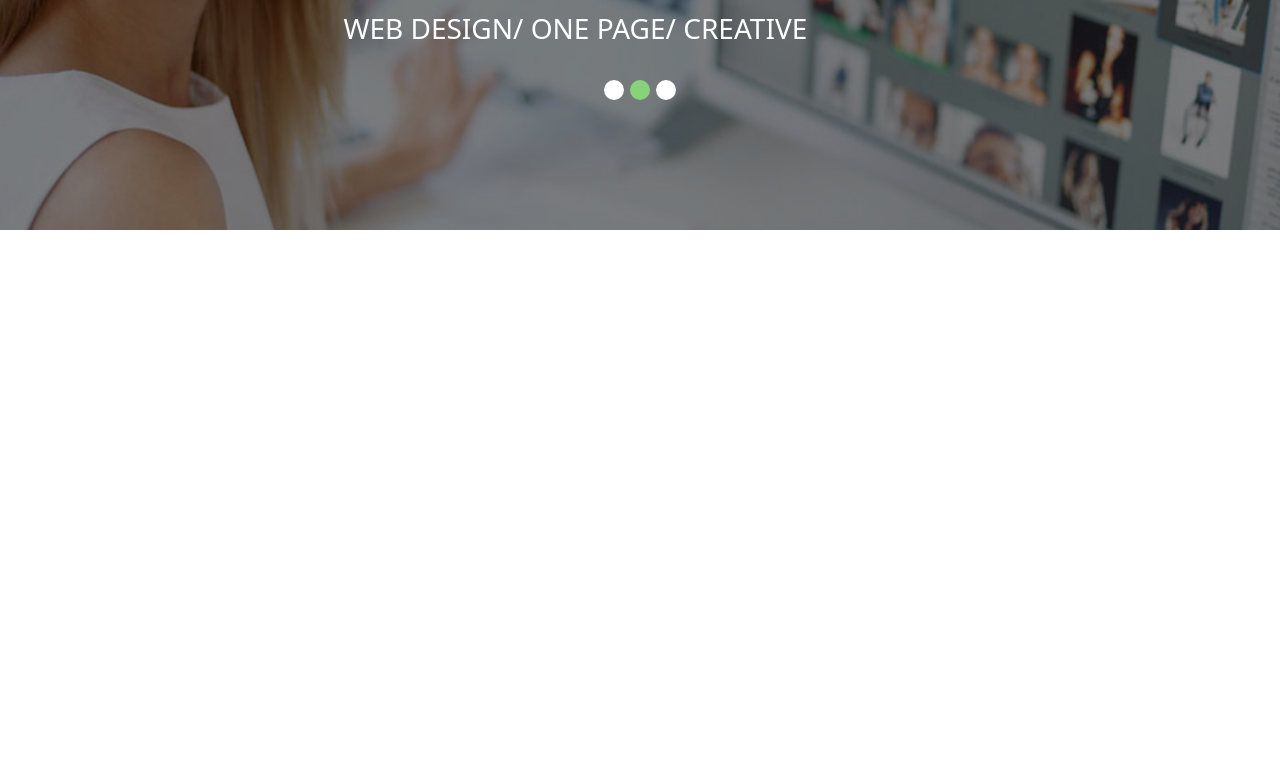
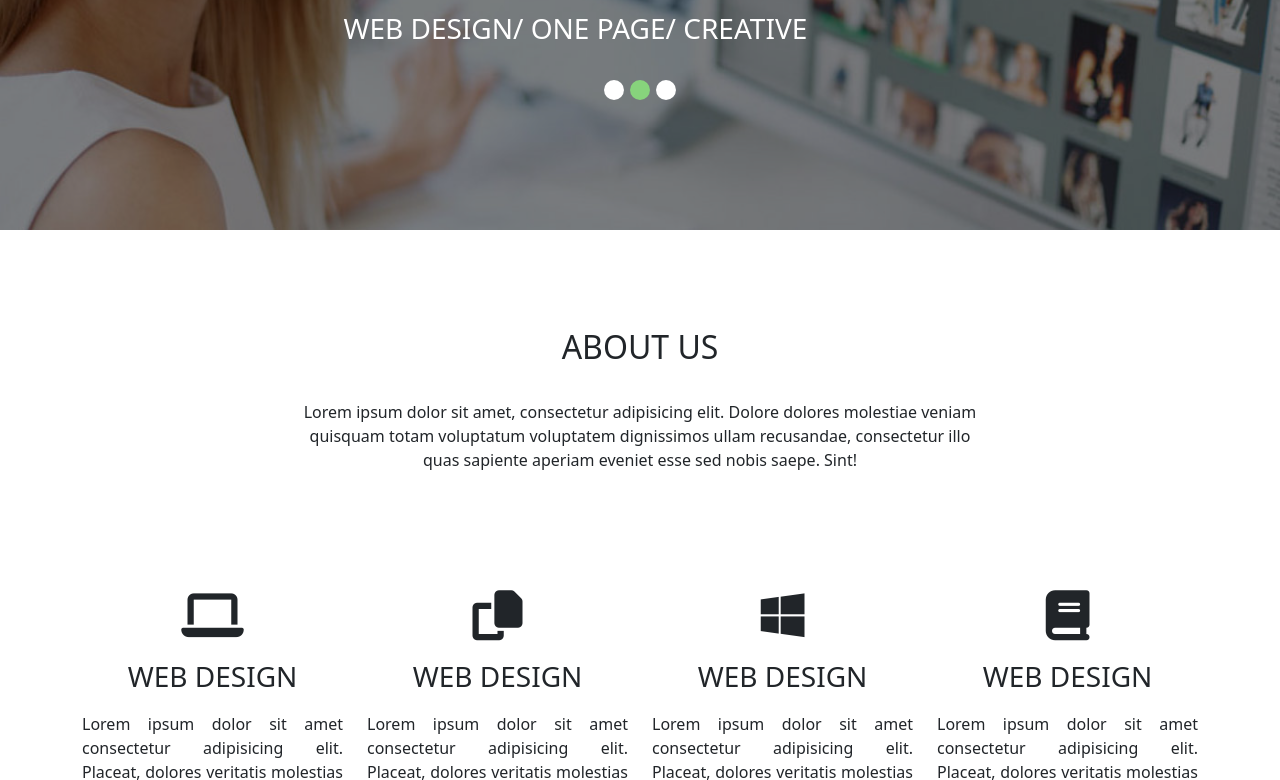
Before and after one commit to shafikcmt/onu-project, a plain HTML site: page index.html in a window 1280 px wide. Shown: the part 420-1200 px from the top of the page. Before the commit the page ends 800 px from the top, so only its background shows below. Drawn offline with nearby package versions, Linux system fonts and the light colour scheme.

Commit message:
Row2 is Completed

```diff
--- a/css/style.css
+++ b/css/style.css
@@ -54,9 +54,6 @@
 
 }
 .carousel-indicators .active {
-    height: 20px !important;
-    width: 20px !important;
-    border-radius: 100%;
     background-color: #87d37c !important;
 }
 
@@ -64,3 +61,52 @@
     color: #fff;
     text-transform: uppercase;
 }
+
+/* Row2 Start */
+#row2{
+    height: 350px;
+    width: 100%;
+    background: #fff;
+}
+.about_section{
+
+}
+.about_top{
+    text-align: center;
+    padding: 50px 0px;
+}
+.about_top h2{
+    text-transform: uppercase;
+    padding-bottom: 10px;
+}
+.about_top p{
+    width: 700px;
+    margin: 0 auto;
+}
+.about_bottom{}
+.about_item{
+    text-align: center;
+}
+.about_item i{
+    font-size: 50px;
+    padding: 20px 0px;
+    transition: 1s;
+
+}
+.about_item h4 {
+    font-size: 28px;
+    text-transform: uppercase;
+    padding-bottom: 10px;
+    transition: 1s;
+}
+.about_item p{
+    text-align: justify;
+}
+.about_item:hover i{
+    color: #87d37c;
+}
+.about_item:hover h4{
+    color: #87d37c;
+}
+
+/* Row2 End */
--- a/index.html
+++ b/index.html
@@ -9,7 +9,9 @@
     <title>Document</title>
     <link href="https://cdn.jsdelivr.net/npm/bootstrap@5.0.2/dist/css/bootstrap.min.css" rel="stylesheet"
         integrity="sha384-EVSTQN3/azprG1Anm3QDgpJLIm9Nao0Yz1ztcQTwFspd3yD65VohhpuuCOmLASjC" crossorigin="anonymous">
+        <link rel="stylesheet" href="https://cdnjs.cloudflare.com/ajax/libs/font-awesome/6.4.0/css/all.min.css" integrity="sha512-iecdLmaskl7CVkqkXNQ/ZH/XLlvWZOJyj7Yy7tcenmpD1ypASozpmT/E0iPtmFIB46ZmdtAc9eNBvH0H/ZpiBw==" crossorigin="anonymous" referrerpolicy="no-referrer" />
         <link rel="stylesheet" href="css/style.css">
+
 </head>
 
 <body>
@@ -87,6 +89,55 @@
     </section>
     <!-- ROW-1 End -->
 
+    <!-- ROW-2 Start -->
+    <section id="row2">
+        <div class="container">
+            <div class="about_section">
+                <div class="about_top text-center">
+                    <h2 class="text-uppercase mb-4 mt-5">About Us</h2>
+                    <p class="mb-5">Lorem ipsum dolor sit amet, consectetur adipisicing elit. Dolore dolores molestiae veniam quisquam totam voluptatum voluptatem dignissimos ullam recusandae, consectetur illo quas sapiente aperiam eveniet esse sed nobis saepe. Sint!</p>
+                </div>
+                <div class="about_bottom">
+                    <div class="row">
+                        <div class="col-md-3">
+                            <div class="about_item">
+                                <i class="fa-solid fa-laptop"></i>
+                                <h4>web design</h4>
+                                <p>Lorem ipsum dolor sit amet consectetur adipisicing elit. Placeat, dolores veritatis molestias minima nostrum, dolorem reprehenderit eos temporibus accusantium maxime exercitationem distinctio, fugiat aspernatur suscipit pariatur porro voluptate nobis ratione!</p>
+                            </div>
+                        </div>
+                        <div class="col-md-3">
+                            <div class="about_item">
+                                <i class="fa-solid fa-copy"></i>
+                                <h4>web design</h4>
+                                <p>Lorem ipsum dolor sit amet consectetur adipisicing elit. Placeat, dolores veritatis molestias minima nostrum, dolorem reprehenderit eos temporibus accusantium maxime exercitationem distinctio, fugiat aspernatur suscipit pariatur porro voluptate nobis ratione!</p>
+                            </div>
+                        </div>
+                        <div class="col-md-3">
+                            <div class="about_item">
+                                <i class="fa-brands fa-windows"></i>
+                                <h4>web design</h4>
+                                <p>Lorem ipsum dolor sit amet consectetur adipisicing elit. Placeat, dolores veritatis molestias minima nostrum, dolorem reprehenderit eos temporibus accusantium maxime exercitationem distinctio, fugiat aspernatur suscipit pariatur porro voluptate nobis ratione!</p>
+                            </div>
+                        </div>
+                        <div class="col-md-3">
+                            <div class="about_item">
+                                <i class="fa-solid fa-book"></i>
+                                <h4>web design</h4>
+                                <p>Lorem ipsum dolor sit amet consectetur adipisicing elit. Placeat, dolores veritatis molestias minima nostrum, dolorem reprehenderit eos temporibus accusantium maxime exercitationem distinctio, fugiat aspernatur suscipit pariatur porro voluptate nobis ratione!</p>
+                            </div>
+                        </div>
+                    </div>
+                </div>
+            </div>
+        </div>
+    </section>
+    <!-- ROW-2 End -->
+
+    <!-- ROW-3 Strat -->
+
+    <!-- ROW-3 End -->
+
     <script src="https://ajax.googleapis.com/ajax/libs/jquery/3.7.0/jquery.min.js"></script>
 
     <script src="https://cdn.jsdelivr.net/npm/bootstrap@5.0.2/dist/js/bootstrap.bundle.min.js"
```
Also changed, not shown: images/service1.jpg (added), images/service3.jpg (added), images/servicee2.jpg (added), images/servicee4.jpg (added).
